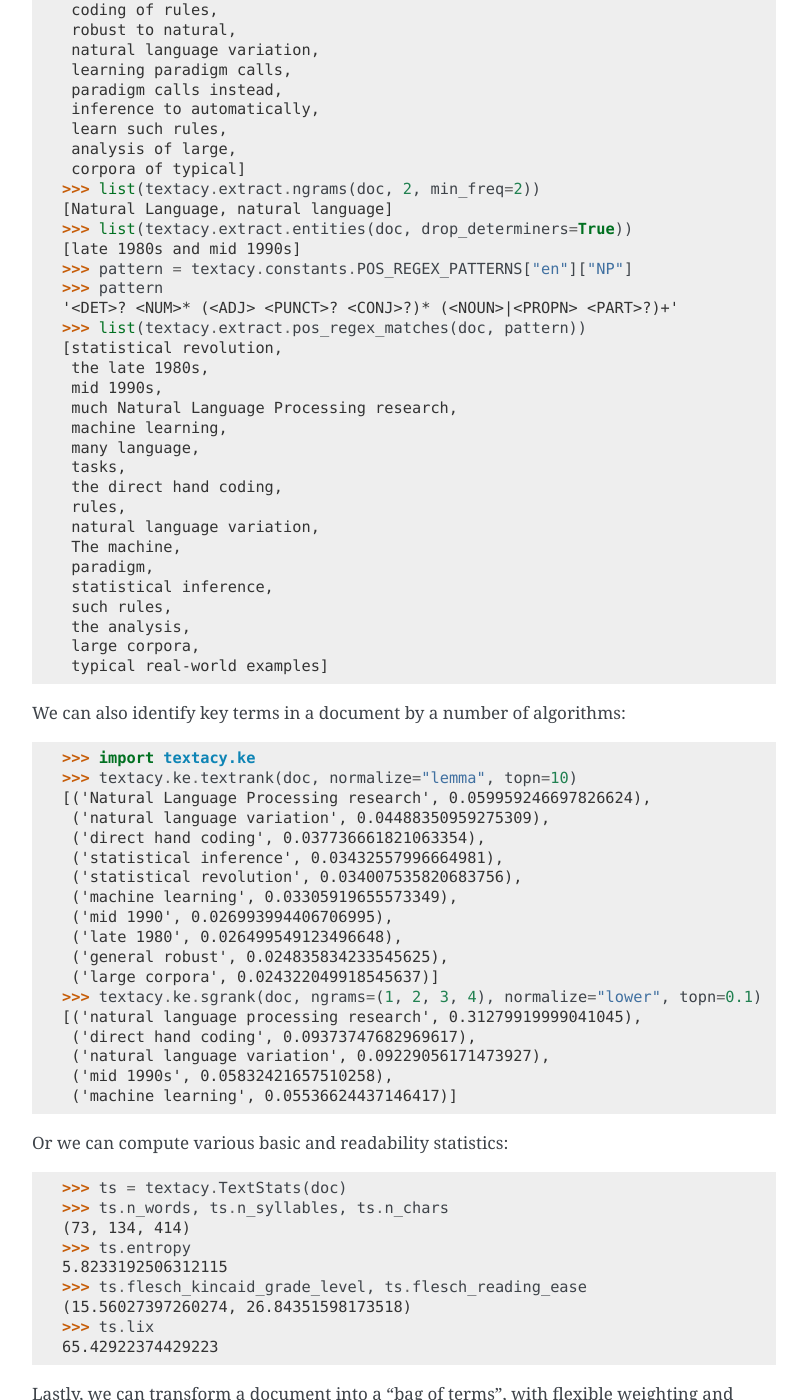
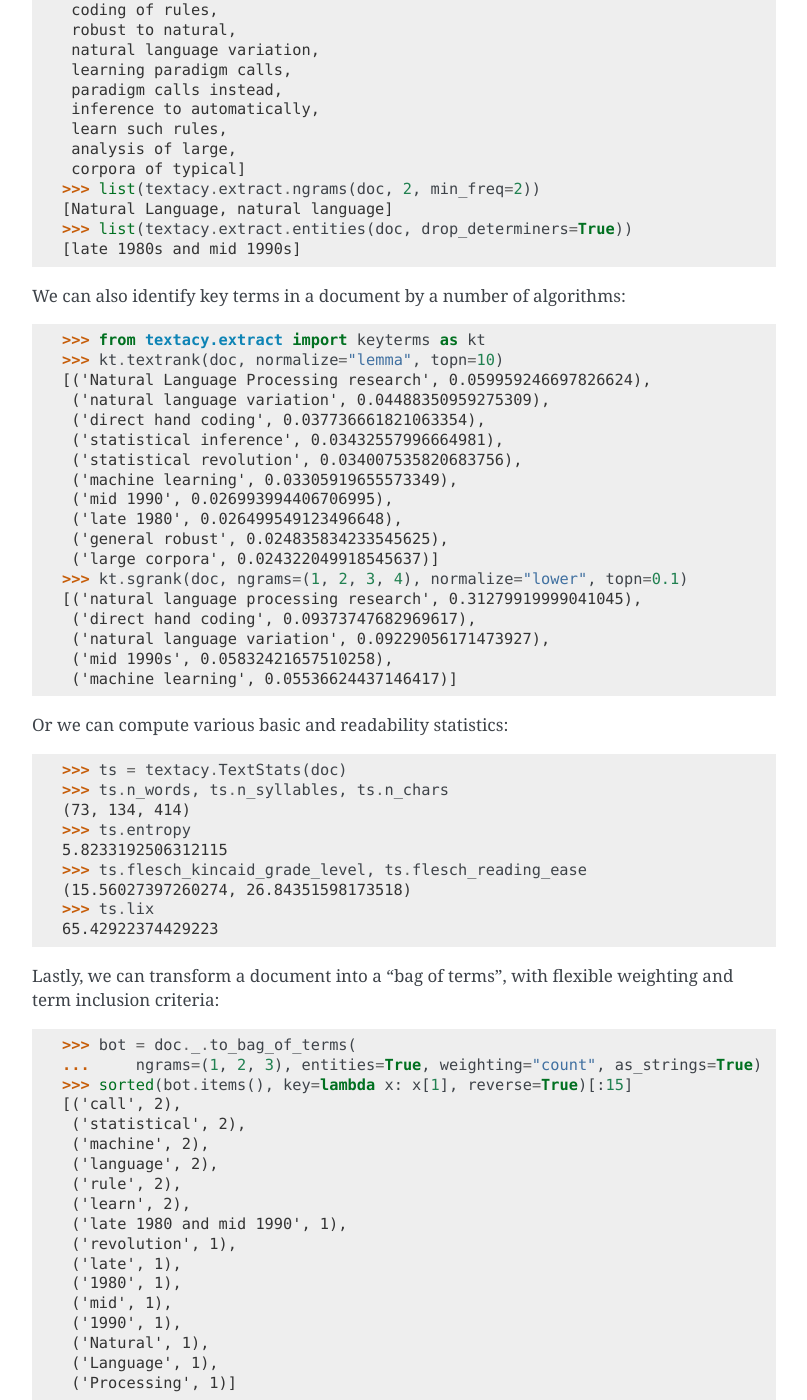
Before and after one commit to chartbeat-labs/textacy, a Sphinx documentation site: the page built from docs/source/quickstart.md, in a window 1280 px wide and 1400 px high, scrolled down 2465 px. Shown: the whole window, without its empty margins (346-1153 px from the left). Built offline with Sphinx 7.4.7, drawn with Linux system fonts in a browser that asks for light colours; the version number could not be read and is left out.

Commit message:
Fix quickstart doc
TODO: revisit the docs, and do something better

````diff
--- a/docs/source/quickstart.md
+++ b/docs/source/quickstart.md
@@ -106,34 +106,13 @@ There are many ways to understand the content of a `Doc`. For starters, let's ex
 [Natural Language, natural language]
 >>> list(textacy.extract.entities(doc, drop_determiners=True))
 [late 1980s and mid 1990s]
->>> pattern = textacy.constants.POS_REGEX_PATTERNS["en"]["NP"]
->>> pattern
-'<DET>? <NUM>* (<ADJ> <PUNCT>? <CONJ>?)* (<NOUN>|<PROPN> <PART>?)+'
->>> list(textacy.extract.pos_regex_matches(doc, pattern))
-[statistical revolution,
- the late 1980s,
- mid 1990s,
- much Natural Language Processing research,
- machine learning,
- many language,
- tasks,
- the direct hand coding,
- rules,
- natural language variation,
- The machine,
- paradigm,
- statistical inference,
- such rules,
- the analysis,
- large corpora,
- typical real-world examples]
 ```
 
 We can also identify key terms in a document by a number of algorithms:
 
 ```pycon
->>> import textacy.ke
->>> textacy.ke.textrank(doc, normalize="lemma", topn=10)
+>>> from textacy.extract import keyterms as kt
+>>> kt.textrank(doc, normalize="lemma", topn=10)
 [('Natural Language Processing research', 0.059959246697826624),
  ('natural language variation', 0.04488350959275309),
  ('direct hand coding', 0.037736661821063354),
@@ -144,7 +123,7 @@ We can also identify key terms in a document by a number of algorithms:
  ('late 1980', 0.026499549123496648),
  ('general robust', 0.024835834233545625),
  ('large corpora', 0.024322049918545637)]
->>> textacy.ke.sgrank(doc, ngrams=(1, 2, 3, 4), normalize="lower", topn=0.1)
+>>> kt.sgrank(doc, ngrams=(1, 2, 3, 4), normalize="lower", topn=0.1)
 [('natural language processing research', 0.31279919999041045),
  ('direct hand coding', 0.09373747682969617),
  ('natural language variation', 0.09229056171473927),
````
